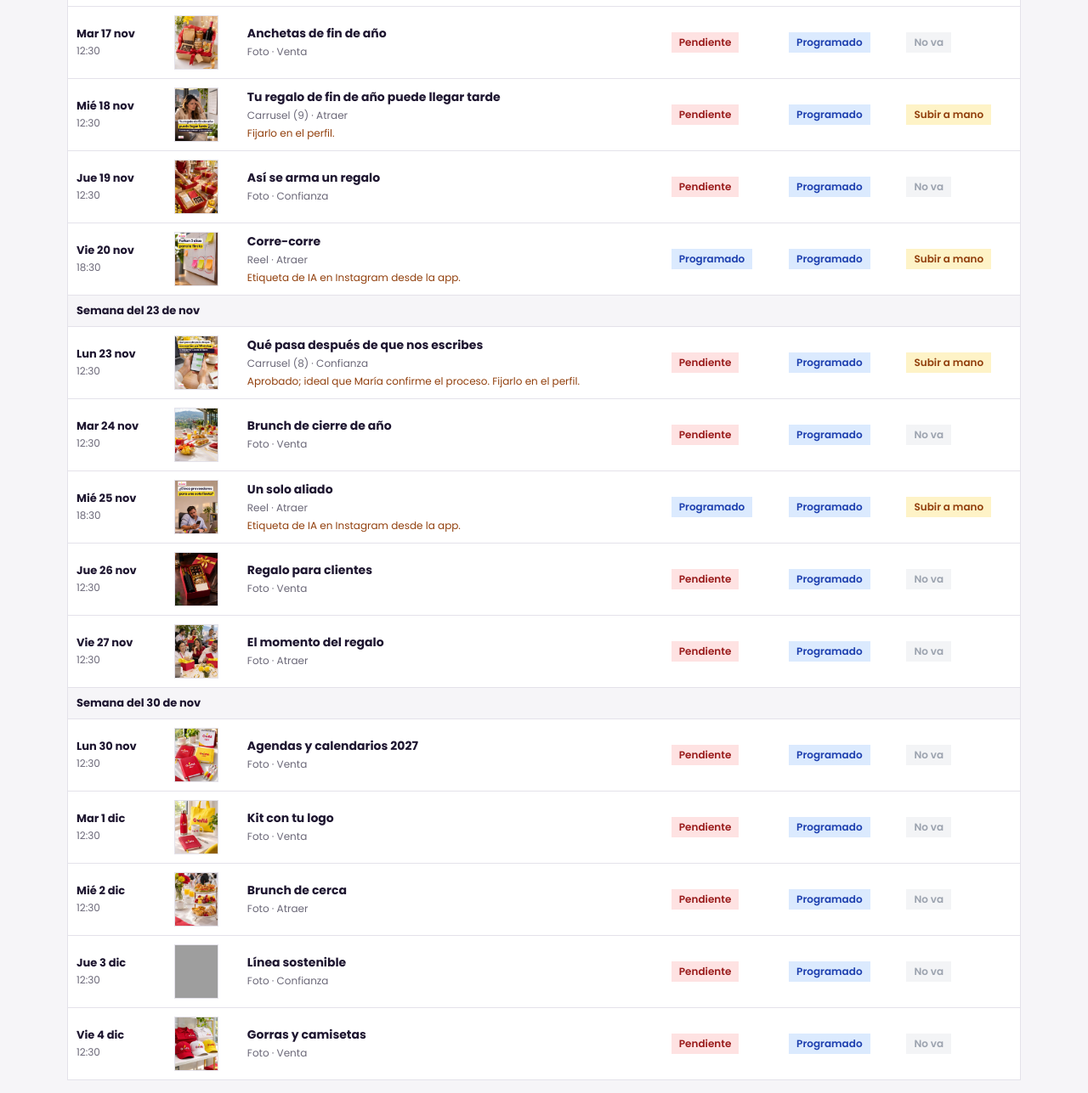
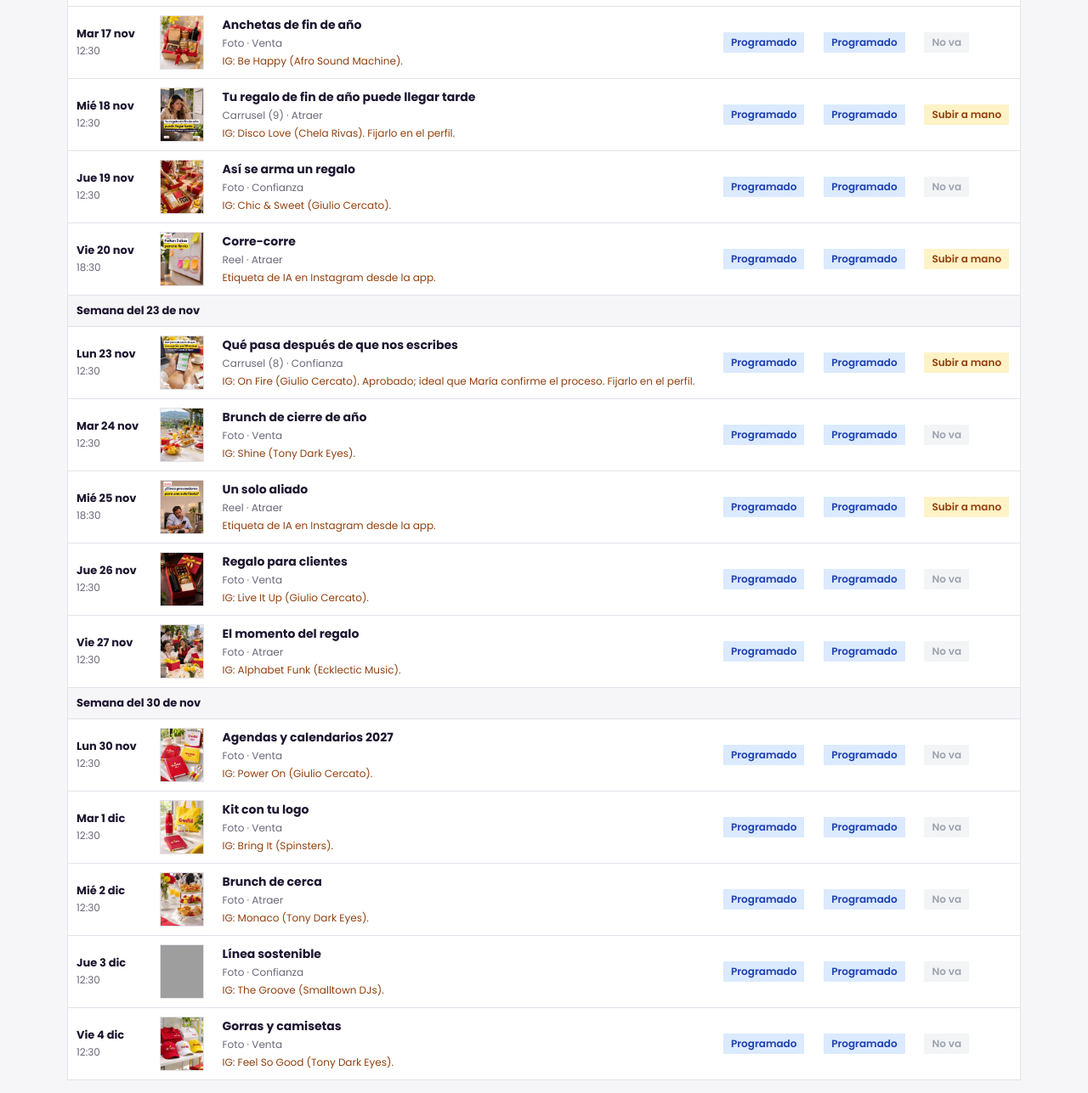
Before and after one commit to centrisdata-lab/gonfle-contenido, a plain HTML site: page parrilla.html in a window 1280 px wide. Shown: the part 1071-2358 px from the top of the page at 85% size. Drawn offline with Linux system fonts and the light colour scheme; grey boxes are pictures that could not be loaded.

Commit message:
Parrilla: Instagram con todas las fotos y carruseles programados, cancion instrumental distinta por pieza
Co-Authored-By: Claude Opus 5.5 <noreply@anthropic.com>

```diff
--- a/parrilla.html
+++ b/parrilla.html
@@ -22,7 +22,7 @@ tr.sem td{background:var(--fondo);font-weight:700;font-size:13px;padding:8px 10p
 </style></head><body>
 <header><h1>Gonflé · Parrilla de publicaciones</h1><p>Qué está publicado, qué está programado y qué falta en cada red · actualizado 2026-11-12 · <a href="./">volver a la revisión de contenido</a></p></header>
 <main>
-<div class="resumen"><div class="res"><h3>Instagram</h3><p><b>1</b> publicadas · <b>9</b> programadas · <b>12</b> por subir</p><div class="barra"><i style="width:5%" class="pub"></i><i style="width:41%" class="prog"></i></div></div><div class="res"><h3>Facebook</h3><p><b>1</b> publicadas · <b>21</b> programadas · <b>0</b> por subir</p><div class="barra"><i style="width:5%" class="pub"></i><i style="width:95%" class="prog"></i></div></div><div class="res"><h3>TikTok</h3><p><b>2</b> publicadas · <b>0</b> programadas · <b>5</b> por subir</p><div class="barra"><i style="width:29%" class="pub"></i><i style="width:0%" class="prog"></i></div></div></div>
+<div class="resumen"><div class="res"><h3>Instagram</h3><p><b>1</b> publicadas · <b>21</b> programadas · <b>0</b> por subir</p><div class="barra"><i style="width:5%" class="pub"></i><i style="width:95%" class="prog"></i></div></div><div class="res"><h3>Facebook</h3><p><b>1</b> publicadas · <b>21</b> programadas · <b>0</b> por subir</p><div class="barra"><i style="width:5%" class="pub"></i><i style="width:95%" class="prog"></i></div></div><div class="res"><h3>TikTok</h3><p><b>2</b> publicadas · <b>0</b> programadas · <b>5</b> por subir</p><div class="barra"><i style="width:29%" class="pub"></i><i style="width:0%" class="prog"></i></div></div></div>
 <div class="ley"><span class="e pub">Publicado</span> ya salió <span class="e prog">Programado</span> queda programado y sale solo <span class="e pend">Pendiente</span> falta programarlo <span class="e rec">Subir a mano</span> TikTok: se sube a mano (aviso en Google Calendar) <span class="e no">No va</span> no va en esa red</div>
 <table><tr><th>Día</th><th></th><th>Pieza</th><th>Instagram</th><th>Facebook</th><th>TikTok</th></tr>
 <tr class="sem"><td colspan="7">Semana del 9 de nov</td></tr><tr class="hoy">
@@ -36,7 +36,7 @@ tr.sem td{background:var(--fondo);font-weight:700;font-size:13px;padding:8px 10p
 <td><span class="e prog">Programado</span></td><td><span class="e prog">Programado</span></td><td><span class="e no">No va</span></td></tr><tr class="">
 <td class="f"><b>Vie 13 nov</b><br><span>12:30</span></td>
 <td class="m"><img src="carruseles/cc-venta-01.jpg" alt="" loading="lazy"></td>
-<td><b>Anchetas y cajas de regalo para tu empresa</b><br><span class="t">Carrusel (7) · Venta</span><br><span class="n">IG con &quot;Get Up Funk&quot;. Fijarlo en el perfil cuando salga.</span></td>
+<td><b>Anchetas y cajas de regalo para tu empresa</b><br><span class="t">Carrusel (7) · Venta</span><br><span class="n">IG: Feels So Good (Company Money). Fijarlo en el perfil cuando salga.</span></td>
 <td><span class="e prog">Programado</span></td><td><span class="e prog">Programado</span></td><td><span class="e pub">Publicado</span></td></tr><tr class="">
 <td class="f"><b>Sáb 14 nov</b><br><span>11:30</span></td>
 <td class="m"><img src="historias/5-cotiza-0-portada.jpg" alt="" loading="lazy"></td>
@@ -60,60 +60,60 @@ tr.sem td{background:var(--fondo);font-weight:700;font-size:13px;padding:8px 10p
 <td><span class="e prog">Programado</span></td><td><span class="e prog">Programado</span></td><td><span class="e no">No va</span></td></tr><tr class="">
 <td class="f"><b>Mar 17 nov</b><br><span>12:30</span></td>
 <td class="m"><img src="posts-feed/listas-para-subir/f01-ancheta.jpg" alt="" loading="lazy"></td>
-<td><b>Anchetas de fin de año</b><br><span class="t">Foto · Venta</span></td>
-<td><span class="e pend">Pendiente</span></td><td><span class="e prog">Programado</span></td><td><span class="e no">No va</span></td></tr><tr class="">
+<td><b>Anchetas de fin de año</b><br><span class="t">Foto · Venta</span><br><span class="n">IG: Be Happy (Afro Sound Machine).</span></td>
+<td><span class="e prog">Programado</span></td><td><span class="e prog">Programado</span></td><td><span class="e no">No va</span></td></tr><tr class="">
 <td class="f"><b>Mié 18 nov</b><br><span>12:30</span></td>
 <td class="m"><img src="carruseles/ca-errores-01.jpg" alt="" loading="lazy"></td>
-<td><b>Tu regalo de fin de año puede llegar tarde</b><br><span class="t">Carrusel (9) · Atraer</span><br><span class="n">Fijarlo en el perfil.</span></td>
-<td><span class="e pend">Pendiente</span></td><td><span class="e prog">Programado</span></td><td><span class="e rec">Subir a mano</span></td></tr><tr class="">
+<td><b>Tu regalo de fin de año puede llegar tarde</b><br><span class="t">Carrusel (9) · Atraer</span><br><span class="n">IG: Disco Love (Chela Rivas). Fijarlo en el perfil.</span></td>
+<td><span class="e prog">Programado</span></td><td><span class="e prog">Programado</span></td><td><span class="e rec">Subir a mano</span></td></tr><tr class="">
 <td class="f"><b>Jue 19 nov</b><br><span>12:30</span></td>
 <td class="m"><img src="posts-feed/listas-para-subir/f07-armando-cajas.jpg" alt="" loading="lazy"></td>
-<td><b>Así se arma un regalo</b><br><span class="t">Foto · Confianza</span></td>
-<td><span class="e pend">Pendiente</span></td><td><span class="e prog">Programado</span></td><td><span class="e no">No va</span></td></tr><tr class="">
+<td><b>Así se arma un regalo</b><br><span class="t">Foto · Confianza</span><br><span class="n">IG: Chic &amp; Sweet (Giulio Cercato).</span></td>
+<td><span class="e prog">Programado</span></td><td><span class="e prog">Programado</span></td><td><span class="e no">No va</span></td></tr><tr class="">
 <td class="f"><b>Vie 20 nov</b><br><span>18:30</span></td>
 <td class="m"><img src="portadas-reels/portada-reel-corre-corre.jpg" alt="" loading="lazy"></td>
 <td><b>Corre-corre</b><br><span class="t">Reel · Atraer</span><br><span class="n">Etiqueta de IA en Instagram desde la app.</span></td>
 <td><span class="e prog">Programado</span></td><td><span class="e prog">Programado</span></td><td><span class="e rec">Subir a mano</span></td></tr><tr class="sem"><td colspan="7">Semana del 23 de nov</td></tr><tr class="">
 <td class="f"><b>Lun 23 nov</b><br><span>12:30</span></td>
 <td class="m"><img src="carruseles/cb-proceso-01.jpg" alt="" loading="lazy"></td>
-<td><b>Qué pasa después de que nos escribes</b><br><span class="t">Carrusel (8) · Confianza</span><br><span class="n">Aprobado; ideal que María confirme el proceso. Fijarlo en el perfil.</span></td>
-<td><span class="e pend">Pendiente</span></td><td><span class="e prog">Programado</span></td><td><span class="e rec">Subir a mano</span></td></tr><tr class="">
+<td><b>Qué pasa después de que nos escribes</b><br><span class="t">Carrusel (8) · Confianza</span><br><span class="n">IG: On Fire (Giulio Cercato). Aprobado; ideal que María confirme el proceso. Fijarlo en el perfil.</span></td>
+<td><span class="e prog">Programado</span></td><td><span class="e prog">Programado</span></td><td><span class="e rec">Subir a mano</span></td></tr><tr class="">
 <td class="f"><b>Mar 24 nov</b><br><span>12:30</span></td>
 <td class="m"><img src="posts-feed/listas-para-subir/f03-brunch.jpg" alt="" loading="lazy"></td>
-<td><b>Brunch de cierre de año</b><br><span class="t">Foto · Venta</span></td>
-<td><span class="e pend">Pendiente</span></td><td><span class="e prog">Programado</span></td><td><span class="e no">No va</span></td></tr><tr class="">
+<td><b>Brunch de cierre de año</b><br><span class="t">Foto · Venta</span><br><span class="n">IG: Shine (Tony Dark Eyes).</span></td>
+<td><span class="e prog">Programado</span></td><td><span class="e prog">Programado</span></td><td><span class="e no">No va</span></td></tr><tr class="">
 <td class="f"><b>Mié 25 nov</b><br><span>18:30</span></td>
 <td class="m"><img src="portadas-reels/portada-reel-un-solo-aliado.jpg" alt="" loading="lazy"></td>
 <td><b>Un solo aliado</b><br><span class="t">Reel · Atraer</span><br><span class="n">Etiqueta de IA en Instagram desde la app.</span></td>
 <td><span class="e prog">Programado</span></td><td><span class="e prog">Programado</span></td><td><span class="e rec">Subir a mano</span></td></tr><tr class="">
 <td class="f"><b>Jue 26 nov</b><br><span>12:30</span></td>
 <td class="m"><img src="posts-feed/listas-para-subir/g01-regalo-cliente.jpg" alt="" loading="lazy"></td>
-<td><b>Regalo para clientes</b><br><span class="t">Foto · Venta</span></td>
-<td><span class="e pend">Pendiente</span></td><td><span class="e prog">Programado</span></td><td><span class="e no">No va</span></td></tr><tr class="">
+<td><b>Regalo para clientes</b><br><span class="t">Foto · Venta</span><br><span class="n">IG: Live It Up (Giulio Cercato).</span></td>
+<td><span class="e prog">Programado</span></td><td><span class="e prog">Programado</span></td><td><span class="e no">No va</span></td></tr><tr class="">
 <td class="f"><b>Vie 27 nov</b><br><span>12:30</span></td>
 <td class="m"><img src="posts-feed/listas-para-subir/f08-equipo-regalos.jpg" alt="" loading="lazy"></td>
-<td><b>El momento del regalo</b><br><span class="t">Foto · Atraer</span></td>
-<td><span class="e pend">Pendiente</span></td><td><span class="e prog">Programado</span></td><td><span class="e no">No va</span></td></tr><tr class="sem"><td colspan="7">Semana del 30 de nov</td></tr><tr class="">
+<td><b>El momento del regalo</b><br><span class="t">Foto · Atraer</span><br><span class="n">IG: Alphabet Funk (Ecklectic Music).</span></td>
+<td><span class="e prog">Programado</span></td><td><span class="e prog">Programado</span></td><td><span class="e no">No va</span></td></tr><tr class="sem"><td colspan="7">Semana del 30 de nov</td></tr><tr class="">
 <td class="f"><b>Lun 30 nov</b><br><span>12:30</span></td>
 <td class="m"><img src="posts-feed/listas-para-subir/f06-agendas-2027.jpg" alt="" loading="lazy"></td>
-<td><b>Agendas y calendarios 2027</b><br><span class="t">Foto · Venta</span></td>
-<td><span class="e pend">Pendiente</span></td><td><span class="e prog">Programado</span></td><td><span class="e no">No va</span></td></tr><tr class="">
+<td><b>Agendas y calendarios 2027</b><br><span class="t">Foto · Venta</span><br><span class="n">IG: Power On (Giulio Cercato).</span></td>
+<td><span class="e prog">Programado</span></td><td><span class="e prog">Programado</span></td><td><span class="e no">No va</span></td></tr><tr class="">
 <td class="f"><b>Mar 1 dic</b><br><span>12:30</span></td>
 <td class="m"><img src="posts-feed/listas-para-subir/f02-kit-logo.jpg" alt="" loading="lazy"></td>
-<td><b>Kit con tu logo</b><br><span class="t">Foto · Venta</span></td>
-<td><span class="e pend">Pendiente</span></td><td><span class="e prog">Programado</span></td><td><span class="e no">No va</span></td></tr><tr class="">
+<td><b>Kit con tu logo</b><br><span class="t">Foto · Venta</span><br><span class="n">IG: Bring It (Spinsters).</span></td>
+<td><span class="e prog">Programado</span></td><td><span class="e prog">Programado</span></td><td><span class="e no">No va</span></td></tr><tr class="">
 <td class="f"><b>Mié 2 dic</b><br><span>12:30</span></td>
 <td class="m"><img src="posts-feed/listas-para-subir/g07-brunch-detalle.jpg" alt="" loading="lazy"></td>
-<td><b>Brunch de cerca</b><br><span class="t">Foto · Atraer</span></td>
-<td><span class="e pend">Pendiente</span></td><td><span class="e prog">Programado</span></td><td><span class="e no">No va</span></td></tr><tr class="">
+<td><b>Brunch de cerca</b><br><span class="t">Foto · Atraer</span><br><span class="n">IG: Monaco (Tony Dark Eyes).</span></td>
+<td><span class="e prog">Programado</span></td><td><span class="e prog">Programado</span></td><td><span class="e no">No va</span></td></tr><tr class="">
 <td class="f"><b>Jue 3 dic</b><br><span>12:30</span></td>
 <td class="m"><img src="posts-feed/listas-para-subir/g05-sostenible.jpg" alt="" loading="lazy"></td>
-<td><b>Línea sostenible</b><br><span class="t">Foto · Confianza</span></td>
-<td><span class="e pend">Pendiente</span></td><td><span class="e prog">Programado</span></td><td><span class="e no">No va</span></td></tr><tr class="">
+<td><b>Línea sostenible</b><br><span class="t">Foto · Confianza</span><br><span class="n">IG: The Groove (Smalltown DJs).</span></td>
+<td><span class="e prog">Programado</span></td><td><span class="e prog">Programado</span></td><td><span class="e no">No va</span></td></tr><tr class="">
 <td class="f"><b>Vie 4 dic</b><br><span>12:30</span></td>
 <td class="m"><img src="posts-feed/listas-para-subir/g03-gorras-camisetas.jpg" alt="" loading="lazy"></td>
-<td><b>Gorras y camisetas</b><br><span class="t">Foto · Venta</span></td>
-<td><span class="e pend">Pendiente</span></td><td><span class="e prog">Programado</span></td><td><span class="e no">No va</span></td></tr>
+<td><b>Gorras y camisetas</b><br><span class="t">Foto · Venta</span><br><span class="n">IG: Feel So Good (Tony Dark Eyes).</span></td>
+<td><span class="e prog">Programado</span></td><td><span class="e prog">Programado</span></td><td><span class="e no">No va</span></td></tr>
 </table>
 <div class="enero"><h3>Guardado para enero (no es de temporada)</h3>Arco inflable · Golpeadores en el estadio · Carpa inflable (confirmar con María) · Activación de marca · Pelotas gigantes · Backing para eventos · Exhibidor de mostrador · Banderines · Sombrillas · Semana de la Salud</div>
 </main></body></html>
```
